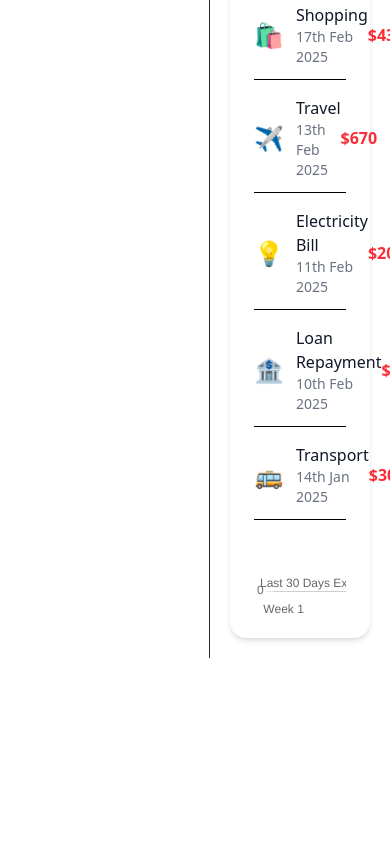
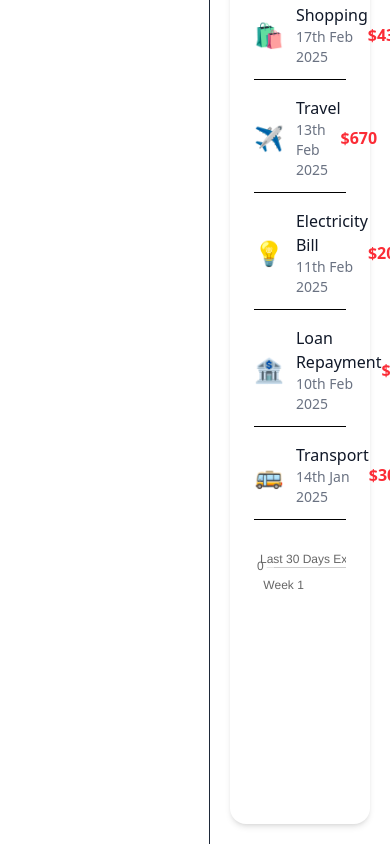
Before and after one commit to jlcarrascof/vue3-expense-tracker, a Vue app: page /dashboard in a window 390 px wide. Shown: the part 885-1729 px from the top of the page. Before the commit the page ends 1543 px from the top, so only its background shows below. Built offline with nearby package versions, Linux system fonts and the light colour scheme; sample sign-in values are in the browser's storage.

Commit message:
style: adjust canvas dimensions for better responsiveness in ExpensesSection

```diff
--- a/src/components/ExpensesSection.vue
+++ b/src/components/ExpensesSection.vue
@@ -62,8 +62,8 @@
       </div>
 
       <!-- Gráfico de Gastos -->
-      <div class="mt-6 md:mt-0">
-        <canvas ref="expensesChart"></canvas>
+      <div class="h-64 md:h-auto">
+        <canvas ref="expensesChart" class="w-full h-full"></canvas>
       </div>
     </div>
 
```
